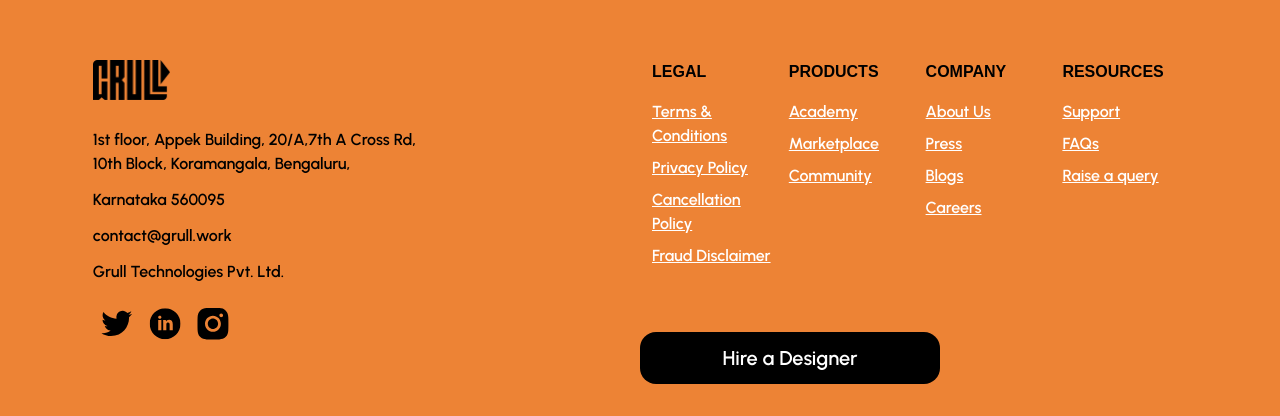
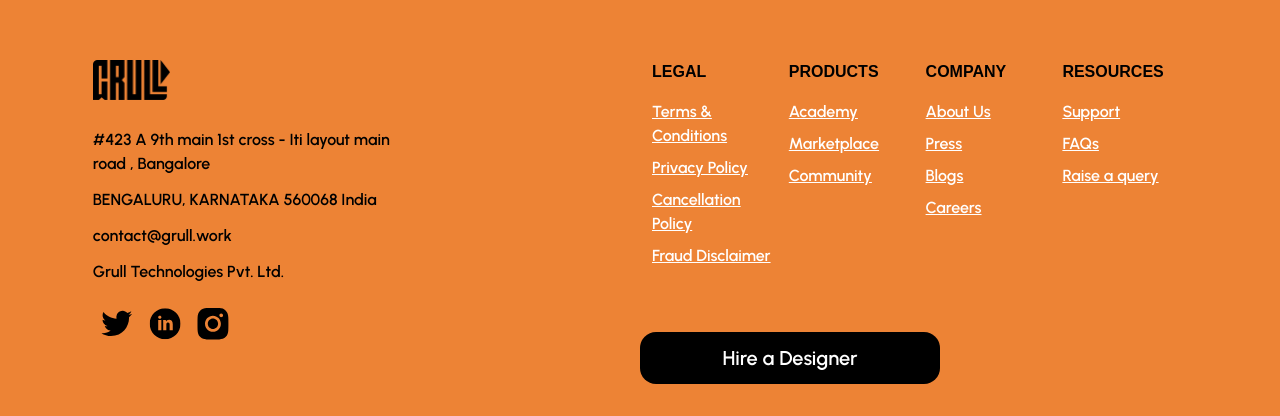
Before and after one commit to codeamanwal/grull-fe_new, a React (Create React App) app: page /about-us in a window 1280 px wide. Shown: the part 926-1342 px from the top of the page. Built offline with nearby package versions, Linux system fonts and the light colour scheme.

Commit message:
changed address

```diff
--- a/src/components/Footer.tsx
+++ b/src/components/Footer.tsx
@@ -43,11 +43,12 @@
           />
           <Box sx={{ width: { xs: "100%", md: "60%" }, margin: "24px 0" }}>
             <Typography variant="font_16_600">
-              1st floor, Appek Building, 20/A,7th A Cross Rd, 10th Block,
-              Koramangala, Bengaluru,
+            #423 A 9th main 1st cross -
+            Iti layout main road , Bangalore
             </Typography>
             <Typography variant="font_16_600" sx={{ margin: "12px 0" }}>
-              Karnataka 560095
+            BENGALURU, KARNATAKA 560068
+            India
             </Typography>
             <Typography variant="font_16_600" sx={{ margin: "12px 0" }}>
               contact@grull.work
```
Also changed, not shown: 82 other files (tests, documents, lock files or other folders).
